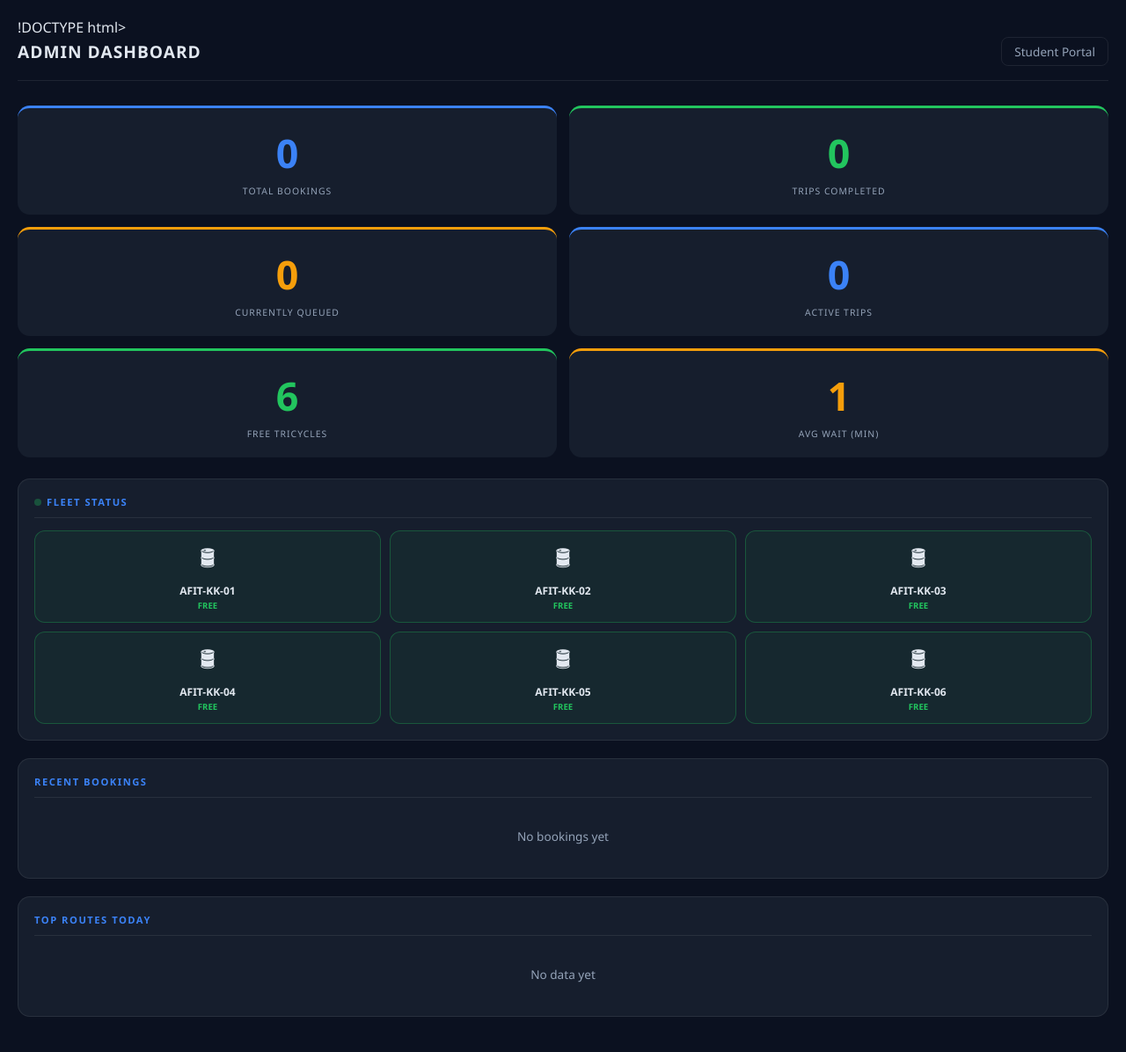
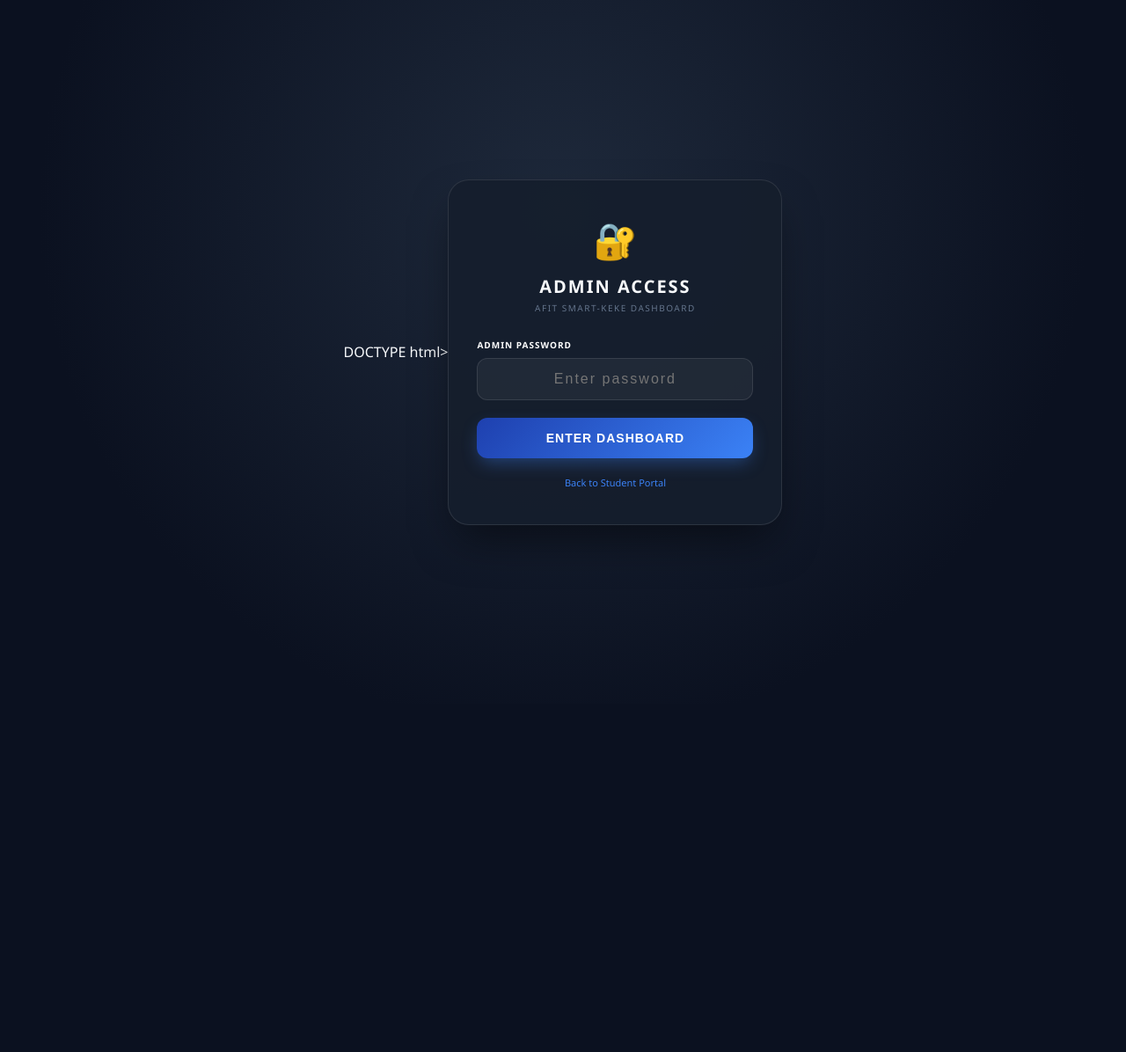
Before and after one commit to Tymakarfi/Afit-keke, a Flask app: page /admin in a window 1280 px wide. Shown: the whole page at 88% size. After the commit the page ends 597 px from the top, so only its background shows below. Run offline with Flask 3, Linux system fonts and the light colour scheme; the visitor is signed in with stand-in values (Sample User, id 1); data comes from the database, SQL or seed files in the repository; data that the repository does not hold is empty.

```diff
--- a/templates/admin.html
+++ b/templates/admin.html
@@ -1,163 +1,88 @@
-!DOCTYPE html>
+DOCTYPE html>
 <html lang="en">
 <head>
     <meta charset="UTF-8">
     <meta name="viewport" content="width=device-width, initial-scale=1.0">
-    <title>AFIT Admin Dashboard</title>
+    <title>AFIT Admin | Login</title>
     <style>
-        :root {
-            --bg: #0b1120;
-            --card: #161e2d;
-            --blue: #3b82f6;
-            --gold: #f59e0b;
-            --green: #22c55e;
-            --red: #ef4444;
-            --text: #e2e8f0;
-            --dim: #94a3b8;
-            --border: rgba(255,255,255,0.08);
+        * { box-sizing: border-box; margin: 0; padding: 0; }
+        body {
+            background: #0b1120;
+            background-image: radial-gradient(circle at 50% 30%, #1e293b 0%, #0b1120 70%);
+            color: #f8fafc; font-family: Segoe UI, sans-serif;
+            min-height: 100vh; display: flex; align-items: center; justify-content: center; padding: 20px;
         }
-        * { box-sizing: border-box; margin: 0; padding: 0; }
-        body { background: var(--bg); color: var(--text); font-family: Segoe UI, sans-serif; padding: 20px; }
-        .header { display: flex; justify-content: space-between; align-items: center; margin-bottom: 28px; padding-bottom: 16px; border-bottom: 1px solid var(--border); }
-        .header h1 { font-size: 1.2rem; font-weight: 800; letter-spacing: 1px; }
-        .header a { color: var(--dim); text-decoration: none; font-size: 0.85rem; border: 1px solid var(--border); padding: 6px 14px; border-radius: 8px; }
-        .header a:hover { color: var(--blue); border-color: var(--blue); }
-
-        .stats-grid { display: grid; grid-template-columns: 1fr 1fr; gap: 14px; margin-bottom: 24px; }
-        .stat-card { background: var(--card); padding: 20px; border-radius: 14px; text-align: center; border-top: 3px solid var(--blue); }
-        .stat-card.green { border-top-color: var(--green); }
-        .stat-card.gold { border-top-color: var(--gold); }
-        .stat-card.red { border-top-color: var(--red); }
-        .stat-val { font-size: 2.8rem; font-weight: 900; display: block; margin-bottom: 6px; color: var(--blue); }
-        .stat-card.green .stat-val { color: var(--green); }
-        .stat-card.gold .stat-val { color: var(--gold); }
-        .stat-card.red .stat-val { color: var(--red); }
-        .stat-lbl { font-size: 0.65rem; color: var(--dim); text-transform: uppercase; letter-spacing: 1px; }
-
-        .section { background: var(--card); border-radius: 14px; padding: 18px; margin-bottom: 20px; border: 1px solid var(--border); }
-        .sec-title { font-size: 0.7rem; font-weight: 800; color: var(--blue); text-transform: uppercase; letter-spacing: 1.5px; margin-bottom: 14px; padding-bottom: 10px; border-bottom: 1px solid var(--border); }
-
-        .fleet-grid { display: grid; grid-template-columns: repeat(3, 1fr); gap: 10px; }
-        .keke-card { border-radius: 12px; padding: 12px 8px; text-align: center; border: 1px solid var(--border); }
-        .keke-free { background: rgba(34,197,94,0.06); border-color: rgba(34,197,94,0.3); }
-        .keke-busy { background: rgba(245,158,11,0.06); border-color: rgba(245,158,11,0.3); }
-        .keke-icon { font-size: 1.6rem; margin-bottom: 4px; }
-        .keke-name { font-size: 0.75rem; font-weight: 700; margin-bottom: 2px; }
-        .keke-status { font-size: 0.6rem; text-transform: uppercase; font-weight: 900; }
-        .keke-free .keke-status { color: var(--green); }
-        .keke-busy .keke-status { color: var(--gold); }
-        .keke-passenger { font-size: 0.65rem; color: var(--dim); margin-top: 4px; }
-        .keke-route { font-size: 0.6rem; color: var(--dim); margin-top: 2px; line-height: 1.4; }
-        .keke-ticket { font-size: 0.6rem; color: var(--gold); font-family: monospace; margin-top: 2px; }
-
-        .booking-row { display: flex; justify-content: space-between; align-items: center; padding: 12px 0; border-bottom: 1px solid var(--border); }
-        .booking-row:last-child { border-bottom: none; }
-        .booking-name { font-size: 0.85rem; font-weight: 700; }
-        .booking-matric { font-size: 0.7rem; color: var(--dim); }
-        .booking-route { font-size: 0.72rem; color: var(--dim); margin-top: 2px; }
-        .booking-ticket { font-size: 0.65rem; color: var(--gold); font-family: monospace; margin-top: 2px; }
-        .status-badge { padding: 3px 10px; border-radius: 20px; font-size: 0.6rem; font-weight: 800; text-transform: uppercase; letter-spacing: 0.5px; white-space: nowrap; }
-        .badge-queued { background: rgba(245,158,11,0.15); color: var(--gold); border: 1px solid rgba(245,158,11,0.3); }
-        .badge-assigned { background: rgba(59,130,246,0.15); color: var(--blue); border: 1px solid rgba(59,130,246,0.3); }
-        .badge-completed { background: rgba(34,197,94,0.15); color: var(--green); border: 1px solid rgba(34,197,94,0.3); }
-        .badge-cancelled { background: rgba(239,68,68,0.15); color: var(--red); border: 1px solid rgba(239,68,68,0.3); }
-
-        .route-row { display: flex; justify-content: space-between; align-items: center; padding: 10px 0; border-bottom: 1px solid var(--border); }
-        .route-row:last-child { border-bottom: none; }
-        .route-text { font-size: 0.82rem; font-weight: 600; }
-        .route-count { background: rgba(59,130,246,0.15); color: var(--blue); padding: 3px 10px; border-radius: 20px; font-size: 0.7rem; font-weight: 700; }
-
-        .empty { color: var(--dim); font-size: 0.85rem; text-align: center; padding: 20px 0; }
-        .live-dot { width: 8px; height: 8px; background: var(--green); border-radius: 50%; display: inline-block; margin-right: 6px; animation: pulse 1.5s infinite; }
-        @keyframes pulse { 0%,100%{opacity:1} 50%{opacity:0.3} }
+        .card {
+            background: rgba(22,30,45,0.9); border: 1px solid rgba(255,255,255,0.1);
+            border-radius: 24px; padding: 40px 32px; width: 100%; max-width: 380px;
+            text-align: center; box-shadow: 0 25px 50px -12px rgba(0,0,0,0.5);
+        }
+        .icon { font-size: 40px; margin-bottom: 12px; }
+        .title { font-size: 20px; font-weight: 800; letter-spacing: 2px; margin-bottom: 4px; }
+        .sub { font-size: 10px; color: #64748b; text-transform: uppercase; letter-spacing: 1.5px; margin-bottom: 28px; }
+        .lbl { display: block; font-size: 10px; font-weight: 800; color: #fff; text-transform: uppercase; letter-spacing: 1px; margin-bottom: 8px; text-align: left; }
+        input {
+            width: 100%; padding: 14px 16px; border-radius: 12px;
+            border: 1px solid rgba(255,255,255,0.1);
+            background: rgba(255,255,255,0.05); color: #fff;
+            font-size: 16px; outline: none; margin-bottom: 20px;
+            letter-spacing: 2px; text-align: center;
+        }
+        input:focus { border-color: #3b82f6; background: rgba(255,255,255,0.08); }
+        .btn {
+            width: 100%; padding: 15px;
+            background: linear-gradient(135deg, #1e40af, #3b82f6);
+            border: none; border-radius: 12px; color: #fff;
+            font-weight: 700; font-size: 14px; text-transform: uppercase;
+            letter-spacing: 1px; cursor: pointer;
+            box-shadow: 0 8px 20px -4px rgba(59,130,246,0.4);
+        }
+        .btn:hover { opacity: 0.9; }
+        .err {
+            background: rgba(239,68,68,0.1); border: 1px solid rgba(239,68,68,0.3);
+            color: #fca5a5; padding: 10px 14px; border-radius: 8px;
+            font-size: 12px; margin-bottom: 16px; display: none;
+        }
+        .back { margin-top: 20px; font-size: 11px; color: #64748b; }
+        .back a { color: #3b82f6; text-decoration: none; }
     </style>
 </head>
 <body>
-<div class="header">
-    <h1>ADMIN DASHBOARD</h1>
-    <a href="/">Student Portal</a>
+<div class="card">
+    <div class="icon">🔐</div>
+    <div class="title">ADMIN ACCESS</div>
+    <div class="sub">AFIT Smart-Keke Dashboard</div>
+    <div class="err" id="err"></div>
+    <label class="lbl" for="pw">Admin Password</label>
+    <input type="password" id="pw" placeholder="Enter password"/>
+    <button class="btn" onclick="doLogin()">ENTER DASHBOARD</button>
+    <div class="back"><a href="/">Back to Student Portal</a></div>
 </div>
-
-<div class="stats-grid">
-    <div class="stat-card"><span class="stat-val" id="total">0</span><span class="stat-lbl">Total Bookings</span></div>
-    <div class="stat-card green"><span class="stat-val" id="completed">0</span><span class="stat-lbl">Trips Completed</span></div>
-    <div class="stat-card gold"><span class="stat-val" id="queued">0</span><span class="stat-lbl">Currently Queued</span></div>
-    <div class="stat-card"><span class="stat-val" id="active">0</span><span class="stat-lbl">Active Trips</span></div>
-    <div class="stat-card green"><span class="stat-val" id="free">0</span><span class="stat-lbl">Free Tricycles</span></div>
-    <div class="stat-card gold"><span class="stat-val" id="avgwait">0</span><span class="stat-lbl">Avg Wait (Min)</span></div>
-</div>
-
-<div class="section">
-    <div class="sec-title"><span class="live-dot"></span>Fleet Status</div>
-    <div class="fleet-grid" id="fleet"></div>
-</div>
-
-<div class="section">
-    <div class="sec-title">Recent Bookings</div>
-    <div id="bookings-list"><div class="empty">No bookings yet</div></div>
-</div>
-
-<div class="section">
-    <div class="sec-title">Top Routes Today</div>
-    <div id="routes-list"><div class="empty">No data yet</div></div>
-</div>
-
 <script>
-async function refresh() {
+async function doLogin() {
+    const pw = document.getElementById("pw").value.trim();
+    const err = document.getElementById("err");
+    err.style.display = "none";
+    if (!pw) { err.textContent = "Please enter the password."; err.style.display = "block"; return; }
     try {
-        const res = await fetch("/api/stats");
-        const d = await res.json();
-
-        document.getElementById("total").textContent = d.total_bookings;
-        document.getElementById("completed").textContent = d.completed_trips;
-        document.getElementById("queued").textContent = d.currently_queued;
-        document.getElementById("active").textContent = d.active_trips;
-        document.getElementById("free").textContent = d.free_tricycles;
-        document.getElementById("avgwait").textContent = d.avg_wait || 0;
-
-        document.getElementById("fleet").innerHTML = d.tricycles.map(t => {
-            const cls = t.status === "free" ? "keke-free" : "keke-busy";
-            const st = t.status === "free" ? "FREE" : "ON TRIP";
-            return "<div class='keke-card " + cls + "'>" +
-                "<div class='keke-icon'>&#128738;</div>" +
-                "<div class='keke-name'>" + t.label + "</div>" +
-                "<div class='keke-status'>" + st + "</div>" +
-                (t.passenger ? "<div class='keke-passenger'>" + t.passenger + "</div>" : "") +
-                (t.ticket_code ? "<div class='keke-ticket'>" + t.ticket_code + "</div>" : "") +
-                (t.route ? "<div class='keke-route'>" + t.route + "</div>" : "") +
-                "</div>";
-        }).join("");
-
-        if (d.recent_bookings && d.recent_bookings.length > 0) {
-            document.getElementById("bookings-list").innerHTML = d.recent_bookings.map(b => {
-                const badgeClass = "badge-" + b.status;
-                return "<div class='booking-row'>" +
-                    "<div>" +
-                        "<div class='booking-name'>" + b.name + "</div>" +
-                        "<div class='booking-matric'>" + b.matric + "</div>" +
-                        "<div class='booking-route'>" + b.pickup + " &rarr; " + b.destination + "</div>" +
-                        "<div class='booking-ticket'>" + b.ticket_code + "</div>" +
-                    "</div>" +
-                    "<span class='status-badge " + badgeClass + "'>" + b.status + "</span>" +
-                    "</div>";
-            }).join("");
+        const res = await fetch("/admin/login", {
+            method: "POST",
+            headers: {"Content-Type": "application/json"},
+            body: JSON.stringify({password: pw})
+        });
+        const data = await res.json();
+        if (data.status === "success") {
+            window.location.href = "/admin";
         } else {
-            document.getElementById("bookings-list").innerHTML = "<div class='empty'>No bookings yet</div>";
+            err.textContent = data.message || "Incorrect password.";
+            err.style.display = "block";
         }
-
-        if (d.top_routes && d.top_routes.length > 0) {
-            document.getElementById("routes-list").innerHTML = d.top_routes.map(r =>
-                "<div class='route-row'><span class='route-text'>" + r.route + "</span><span class='route-count'>" + r.count + " trip" + (r.count !== 1 ? "s" : "") + "</span></div>"
-            ).join("");
-        } else {
-            document.getElementById("routes-list").innerHTML = "<div class='empty'>No data yet</div>";
-        }
-
-    } catch(e) { console.error(e); }
+    } catch(e) {
+        err.textContent = "Connection error. Try again.";
+        err.style.display = "block";
+    }
 }
-
-setInterval(refresh, 3000);
-refresh();
+document.addEventListener("keypress", e => { if (e.key === "Enter") doLogin(); });
 </script>
 </body>
 </html>
```
